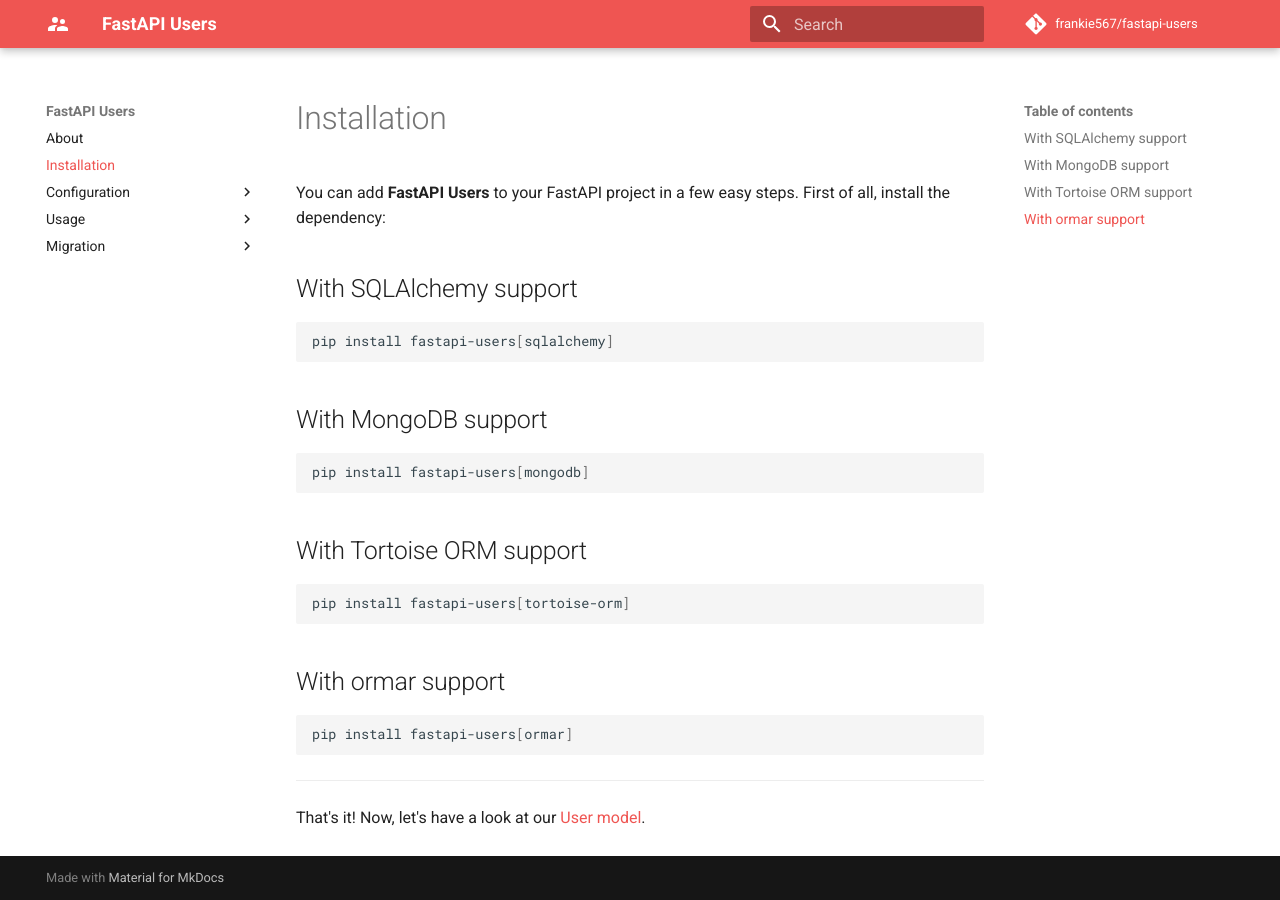
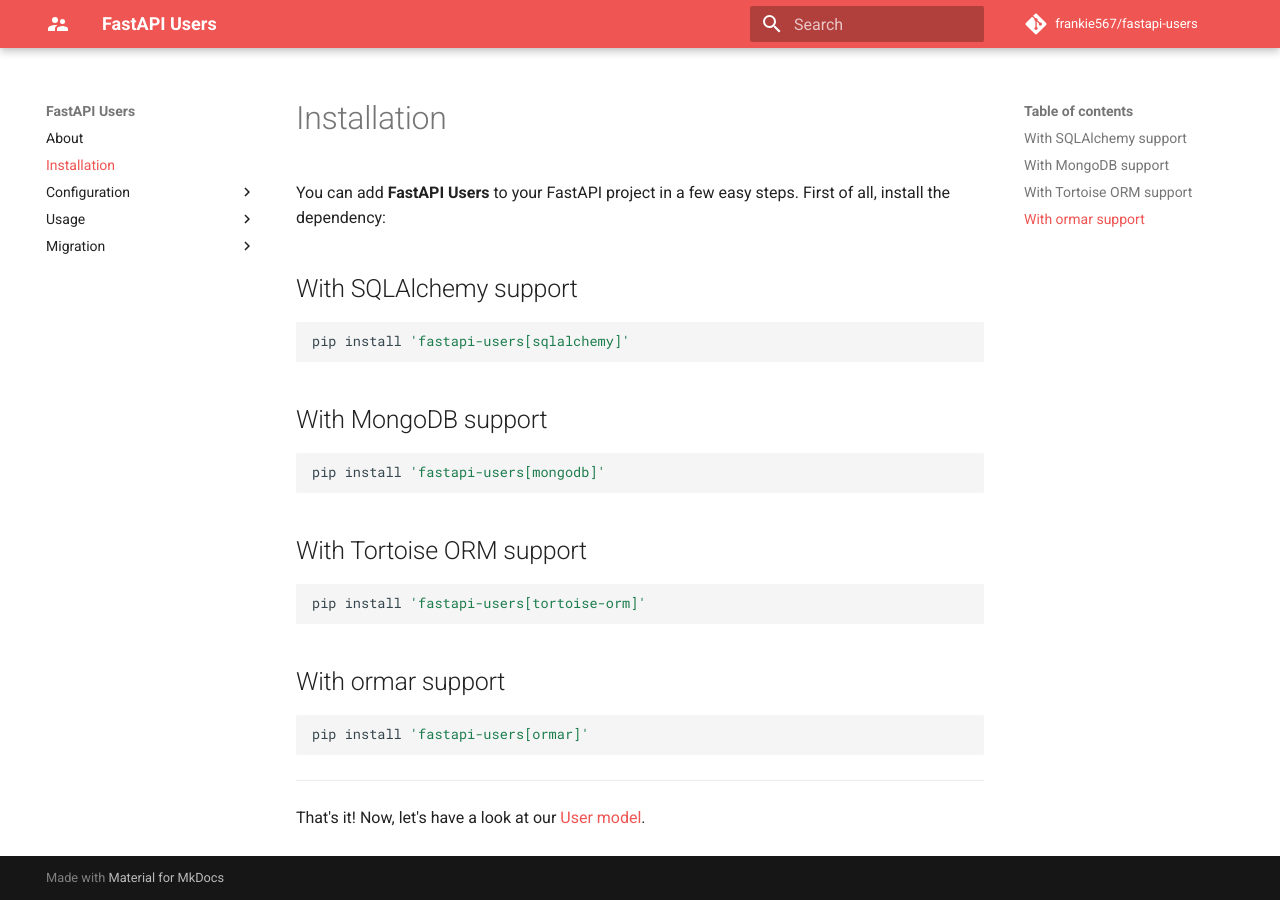
Before and after one commit to fastapi-users/fastapi-users, an MkDocs documentation site: the page built from docs/installation.md, in a window 1280 px wide. Built offline with MkDocs 1.6.1 and Material for MkDocs 9.7.7, drawn with Linux system fonts in a browser that asks for light colours; comment, search, counter and statistics services are not loaded.

````diff
--- a/docs/installation.md
+++ b/docs/installation.md
@@ -5,25 +5,25 @@ You can add **FastAPI Users** to your FastAPI project in a few easy steps. First
 ## With SQLAlchemy support
 
 ```sh
-pip install fastapi-users[sqlalchemy]
+pip install 'fastapi-users[sqlalchemy]'
 ```
 
 ## With MongoDB support
 
 ```sh
-pip install fastapi-users[mongodb]
+pip install 'fastapi-users[mongodb]'
 ```
 
 ## With Tortoise ORM support
 
 ```sh
-pip install fastapi-users[tortoise-orm]
+pip install 'fastapi-users[tortoise-orm]'
 ```
 
 ## With ormar support
 
 ```sh
-pip install fastapi-users[ormar]
+pip install 'fastapi-users[ormar]'
 ```
 
 ---
````
Also changed, not shown: docs/configuration/databases/sqlalchemy.md (+3 -3 lines), docs/configuration/oauth.md (+3 -3 lines).
